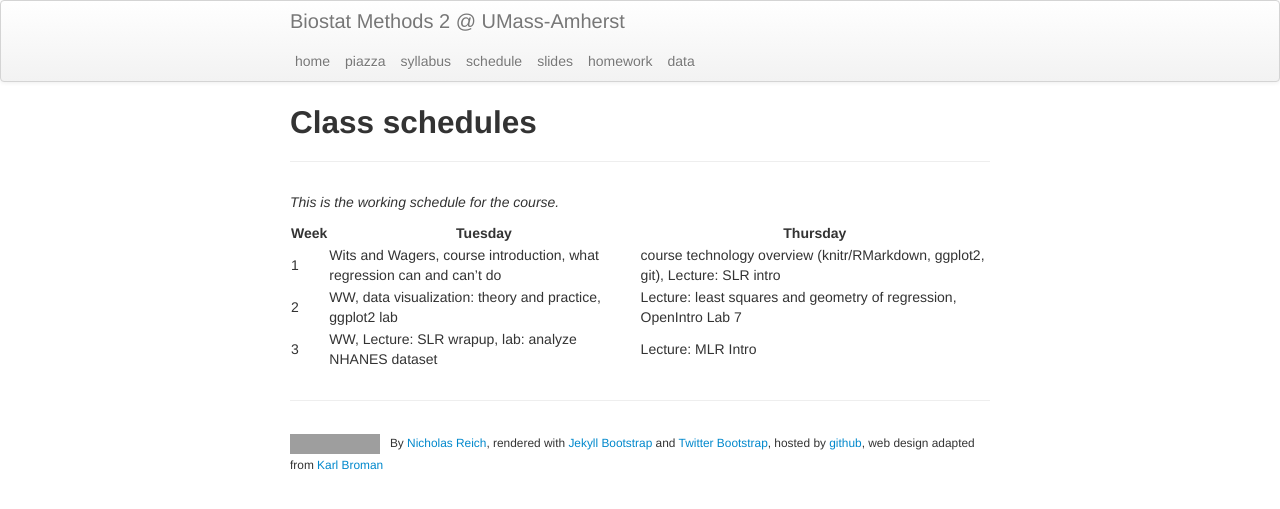
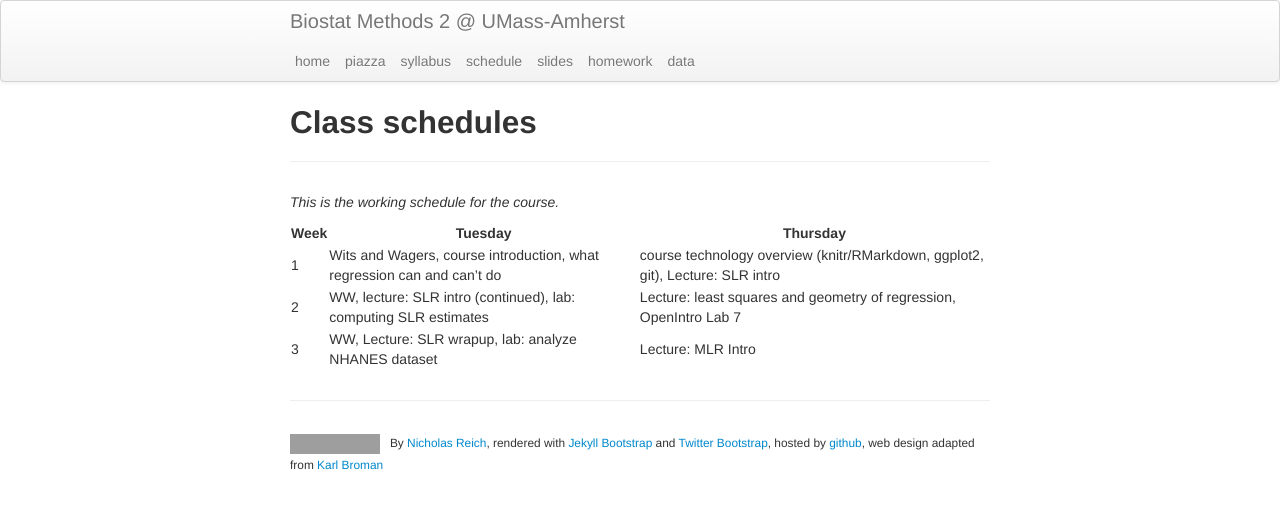
Before and after one commit to nickreich/stat-modeling-2015, a Jekyll site: the page built from pages/schedule.md, in a window 1280 px wide. Shown: the top 509 px of the page. Built offline with Jekyll 4.4.1, drawn with Linux system fonts in a browser that asks for light colours; grey boxes are pictures that could not be loaded.

Commit message:
schedule and textbook update.

```diff
--- a/pages/schedule.md
+++ b/pages/schedule.md
@@ -9,7 +9,7 @@ tagline:
 Week    | Tuesday | Thursday
 ------- | ------- | -------
  1  | Wits and Wagers, course introduction, what regression can and can't do | course technology overview (knitr/RMarkdown, ggplot2, git), Lecture: SLR intro
- 2  | WW, data visualization: theory and practice, ggplot2 lab | Lecture: least squares and geometry of regression, OpenIntro Lab 7
+ 2  | WW, lecture: SLR intro (continued), lab: computing SLR estimates | Lecture: least squares and geometry of regression, OpenIntro Lab 7
  3  | WW, Lecture: SLR wrapup, lab: analyze NHANES dataset | Lecture: MLR Intro
 
 <!--
```
Also changed, not shown: index.md (+1 -0 lines).
